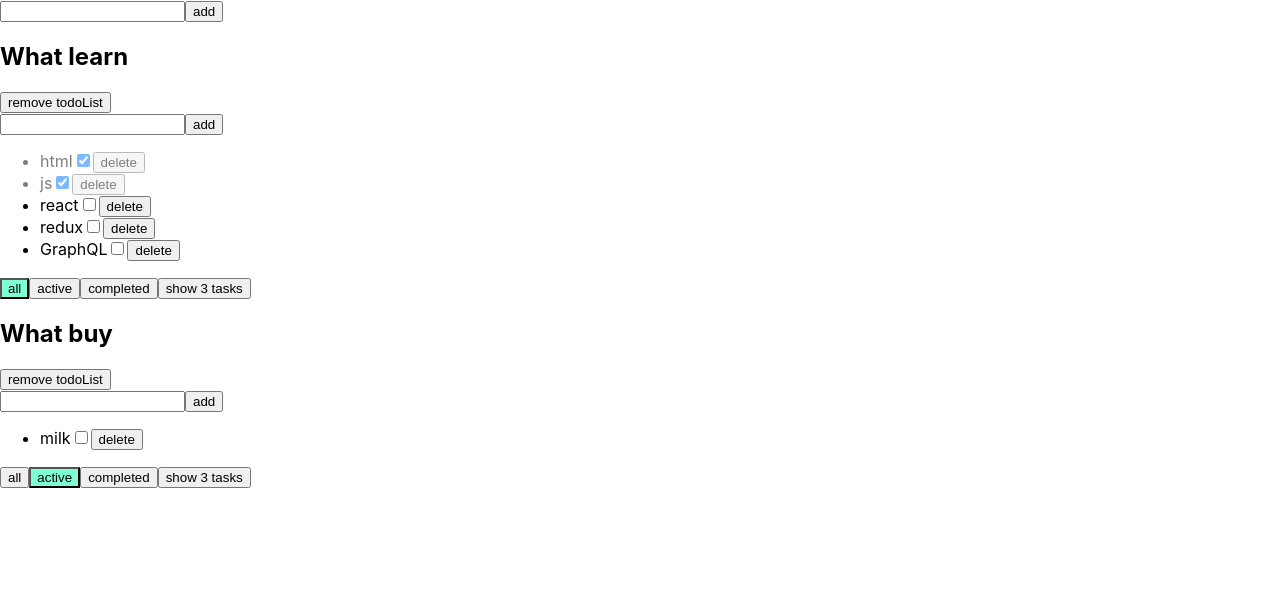
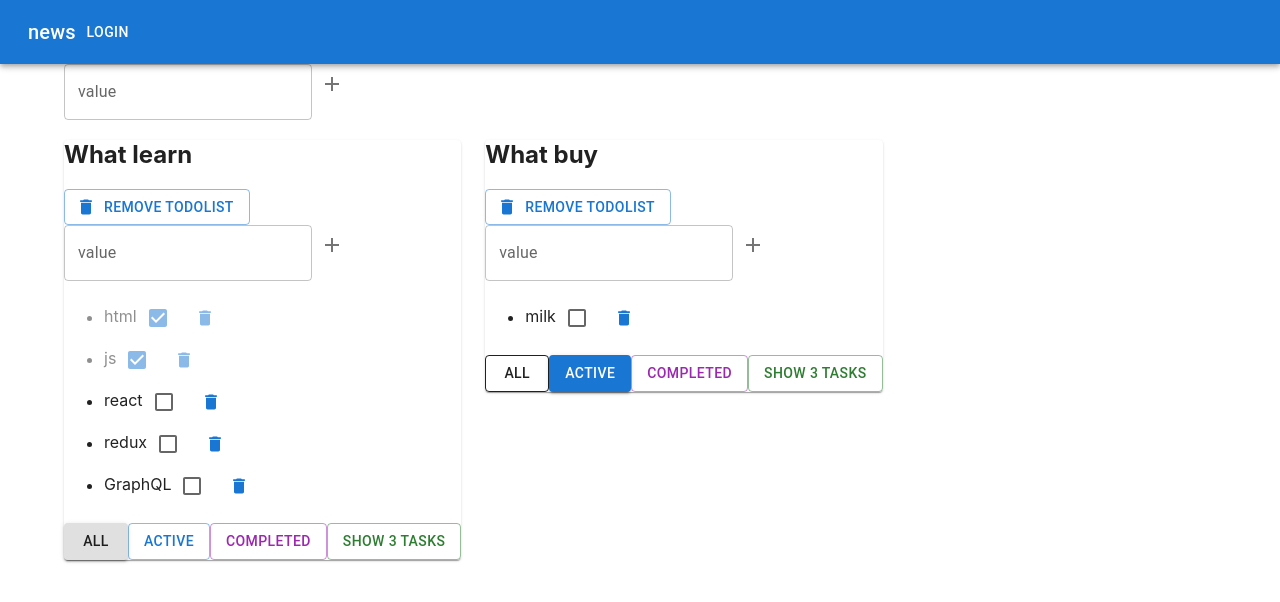
Before and after one commit to john1925brown/todoList, a React (Create React App) app: page / in a window 1280 px wide. Shown: the top 602 px of the page. Built offline with nearby package versions, Linux system fonts and the light colour scheme.

Commit message:
add material ui

```diff
--- a/package.json
+++ b/package.json
@@ -3,6 +3,10 @@
   "version": "0.1.0",
   "private": true,
   "dependencies": {
+    "@emotion/react": "^11.14.0",
+    "@emotion/styled": "^11.14.0",
+    "@mui/icons-material": "^6.3.0",
+    "@mui/material": "^6.3.0",
     "@testing-library/jest-dom": "^5.14.1",
     "@testing-library/react": "^13.0.0",
     "@testing-library/user-event": "^13.2.1",
--- a/src/App.tsx
+++ b/src/App.tsx
@@ -2,6 +2,18 @@ import { v1 } from 'uuid';
 import { TaskType, ToDoList } from './components/ToDoList';
 import { useState } from 'react';
 import { AddItemForm } from './components/AddItemForm/AddItemForm';
+import './App.css';
+import {
+  AppBar,
+  Button,
+  Container,
+  IconButton,
+  Menu,
+  Paper,
+  Toolbar,
+  Typography,
+} from '@mui/material';
+import { Grid } from '@mui/system';
 
 export type FilterValuesType = 'all' | 'active' | 'completed' | 'firstThree';
 
@@ -60,10 +72,10 @@ function App() {
   };
 
   const changeTaskStatus = (taskId: string, todolistId: string) => {
-    let currentTask = tasksObj[todolistId].find((task) => task.id === taskId); // find current task,
+    let currentTask = tasksObj[todolistId].find((task) => task.id === taskId);
     if (currentTask) {
-      currentTask.isDone = !currentTask?.isDone; // change current task isDone
-      setTasks({ ...tasksObj }); // update state
+      currentTask.isDone = !currentTask?.isDone;
+      setTasks({ ...tasksObj });
     }
   };
 
@@ -102,7 +114,6 @@ function App() {
       setTodoLists([...todoLists]);
     }
   };
-  console.log(todoLists);
 
   const addTodolist = (title: string) => {
     let newTodoList: TodoListsType = {
@@ -117,7 +128,20 @@ function App() {
 
   return (
     <div className="App">
+      <AppBar position="static">
+        <Toolbar>
+          <IconButton edge="start" color="inherit" aria-label="menu">
+            {/* <Menu open /> */}
+          </IconButton>
+          <Typography variant="h6">news</Typography>
+          <Button color="inherit">login</Button>
+        </Toolbar>
+      </AppBar>
+      <Container fixed>
+        <Grid container>
           <AddItemForm addItem={addTodolist} />
+        </Grid>
+        <Grid container spacing={3}>
           {todoLists.map((todo) => {
             const filteredTasks = () => {
               let tasksForTodolist = tasksObj[todo.id];
@@ -144,6 +168,8 @@ function App() {
             const tasks = filteredTasks();
 
             return (
+              <Grid>
+                <Paper>
                   <ToDoList
                     key={todo.id}
                     title={todo.title}
@@ -158,8 +184,12 @@ function App() {
                     changeTaskTitle={changeTaskTitle}
                     changeTodoListTitle={changeTodoListTitle}
                   />
+                </Paper>
+              </Grid>
             );
           })}
+        </Grid>
+      </Container>
     </div>
   );
 }
--- a/src/components/AddItemForm/AddItemForm.tsx
+++ b/src/components/AddItemForm/AddItemForm.tsx
@@ -1,4 +1,6 @@
+import {  IconButton, TextField } from '@mui/material';
 import { ChangeEvent, KeyboardEvent, useState } from 'react';
+import AddIcon from '@mui/icons-material/Add';
 
 type AddItemFormPropsType = {
   addItem: (title: string) => void;
@@ -31,14 +33,18 @@ export const AddItemForm = ({ addItem }: AddItemFormPropsType) => {
 
   return (
     <div>
-      <input
-        type="text"
+      <TextField
         value={newTaskTitle}
+        label="value"
         onChange={onNewTaskChangeHandler}
         onKeyUp={onNewTaskPressHandler}
         className={isInputEmpty ? 'error' : ''}
+        error={!!isInputEmpty}
       />
-      <button onClick={addNewTask}>add</button>
+      <IconButton onClick={addNewTask}>
+        <AddIcon />
+      </IconButton>
+
       {isInputEmpty && <p className="error__message">Field is required</p>}
     </div>
   );
--- a/src/components/EditableSpan/EditableSpan.tsx
+++ b/src/components/EditableSpan/EditableSpan.tsx
@@ -1,4 +1,5 @@
 import { ChangeEvent, useState } from 'react';
+import { TextField } from '@mui/material';
 
 type EditableSpanPropsType = {
   title: string;
@@ -27,7 +28,7 @@ export const EditableSpan = ({
   };
 
   return editMode ? (
-    <input
+    <TextField
       value={inputValue}
       onBlur={activateViewMode}
       autoFocus
--- a/src/components/ToDoList.tsx
+++ b/src/components/ToDoList.tsx
@@ -2,6 +2,8 @@ import './toDoList.css';
 import { FilterValuesType } from '../App';
 import { AddItemForm } from './AddItemForm/AddItemForm';
 import { EditableSpan } from './EditableSpan/EditableSpan';
+import { Button, Checkbox } from '@mui/material';
+import DeleteIcon from '@mui/icons-material/Delete';
 
 export type TaskType = {
   id: string;
@@ -51,16 +53,21 @@ export const ToDoList = (props: PropsType) => {
     props.changeTodoListTitle(newTitle, props.todoListId);
   };
   return (
-    <>
+    <div>
       <h2>
-        {' '}
         <EditableSpan
           onChangeTitleHandler={changeTodoListTitle}
           title={props.title}
         />
       </h2>
 
-      <button onClick={removeTodoList}>remove todoList </button>
+      <Button
+        onClick={removeTodoList}
+        variant="outlined"
+        startIcon={<DeleteIcon />}
+      >
+        remove todoList
+      </Button>
 
       <AddItemForm addItem={addTask} />
 
@@ -77,51 +84,59 @@ export const ToDoList = (props: PropsType) => {
                 onChangeTitleHandler={onChangeTitleHandler}
               />
 
-              <input
-                type="checkbox"
+              <Checkbox
                 checked={t.isDone}
                 onChange={() => {
                   props.changeTaskStatus(t.id, props.todoListId);
                 }}
               />
-              <button
+
+              <Button
                 onClick={() => {
                   props.removeTask(t.id, props.todoListId);
                 }}
-              >
-                delete
-              </button>
+                variant="text"
+                startIcon={<DeleteIcon />}
+              />
             </li>
           );
         })}
       </ul>
 
       <div>
-        <button
+        <Button
+          color="inherit"
+          variant={props.filter === 'all' ? 'contained' : 'outlined'}
           className={props.filter === 'all' ? 'filter--active' : ''}
           onClick={onAllClickHandler}
         >
           all
-        </button>
-        <button
+        </Button>
+        <Button
+          color="primary"
+          variant={props.filter === 'active' ? 'contained' : 'outlined'}
           className={props.filter === 'active' ? 'filter--active' : ''}
           onClick={onActiveClickHandler}
         >
           active
-        </button>
-        <button
+        </Button>
+        <Button
+          color="secondary"
+          variant={props.filter === 'completed' ? 'contained' : 'outlined'}
           className={props.filter === 'completed' ? 'filter--active' : ''}
           onClick={onCompletedClickHandler}
         >
           completed
-        </button>
-        <button
+        </Button>
+        <Button
+          color="success"
+          variant={props.filter === 'firstThree' ? 'contained' : 'outlined'}
           className={props.filter === 'firstThree' ? 'filter--active' : ''}
           onClick={showThreeTaskHandler}
         >
           show 3 tasks
-        </button>
+        </Button>
       </div>
-    </>
+    </div>
   );
 };
```
Also changed, not shown: src/App.css (added), 1 other file (tests, documents, lock files or other folders). Lines whose indentation alone changed are shown as unchanged.
